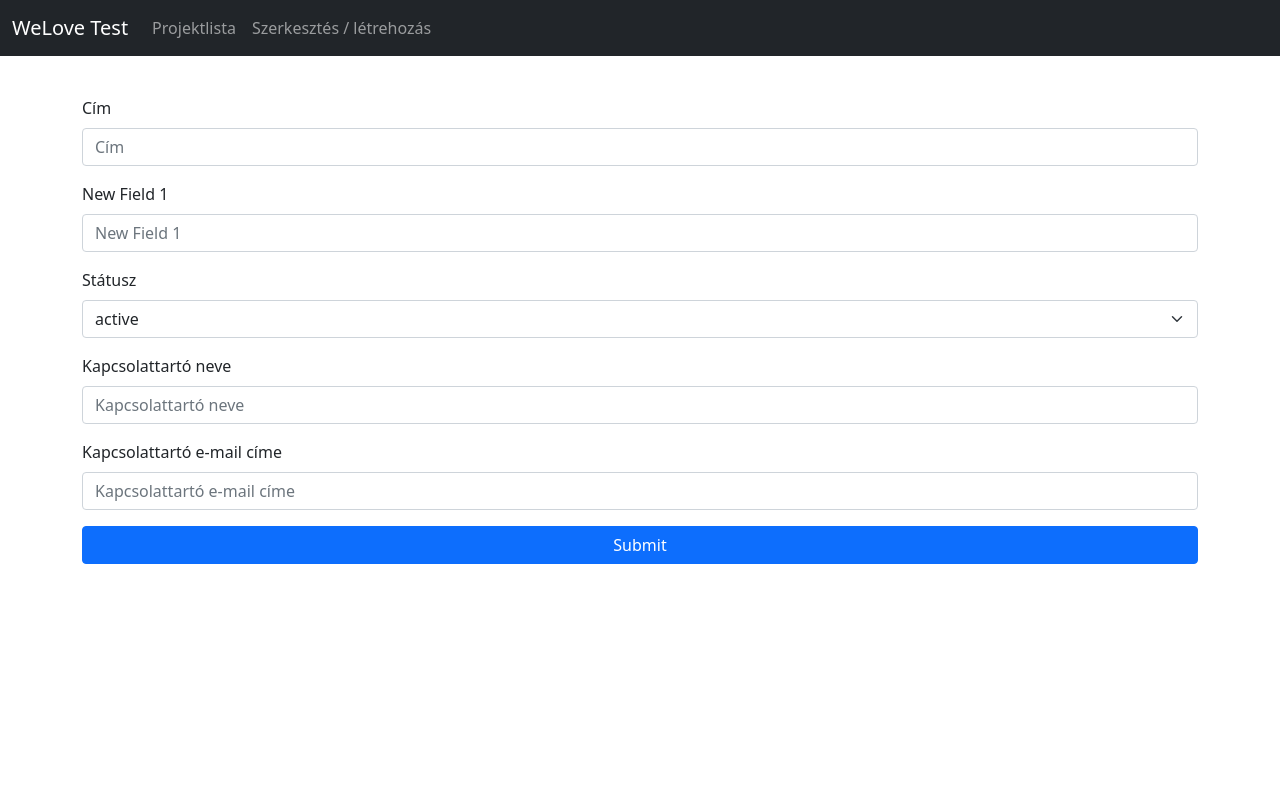
After one commit to harkalygergo/TEST-Project-Management-Software, a PHP site: template templates/edit.html.twig in a window 1280 px wide. The commit adds this page. Run offline with PHP 8.4, Linux system fonts and the light colour scheme; the template is opened without the code that fills it: most values are stand-ins (such as "Sample title", 1, 10 or a date in 2020); some libraries are stand-ins or nearby versions.

Commit message:
project edit form

```diff
--- a/public/index.php
+++ b/public/index.php
@@ -14,8 +14,9 @@ if(isset($_GET['controller']))
     {
         case 'project':
         {
+            $id = isset($_POST['id']) ? $_POST['id'] : $_GET['id'];
             $projectController = new \App\Controller\ProjectController();
-            $projectController->$action($_POST['id']);
+            $projectController->$action($id);
             break;
         }
     }
--- a/src/Controller/ProjectController.php
+++ b/src/Controller/ProjectController.php
@@ -21,6 +21,12 @@ class ProjectController
         return $this->db->getConnection()->query($query)->fetchAll(\PDO::FETCH_ASSOC);
     }
 
+    public function edit()
+    {
+        $app = new AppController();
+        $app->editForm();
+    }
+
     public function delete(int $id)
     {
         $queries = [
--- /dev/null
+++ b/templates/base.html.twig
@@ -0,0 +1,60 @@
+<!doctype html>
+<html lang="hu" class="h-100">
+<head>
+    <meta charset="utf-8">
+    <meta name="viewport" content="width=device-width, initial-scale=1">
+    <title>TEST-Project-Management-Software</title>
+    <link href="https://cdn.jsdelivr.net/npm/bootstrap@5.1.3/dist/css/bootstrap.min.css" rel="stylesheet" integrity="sha384-1BmE4kWBq78iYhFldvKuhfTAU6auU8tT94WrHftjDbrCEXSU1oBoqyl2QvZ6jIW3" crossorigin="anonymous">
+</head>
+<body class="d-flex flex-column h-100">
+
+<header class="pb-5">
+    <nav class="navbar navbar-expand-md navbar-dark fixed-top bg-dark">
+        <div class="container-fluid">
+            <a class="navbar-brand" href="#">WeLove Test</a>
+            <button class="navbar-toggler" type="button" data-bs-toggle="collapse" data-bs-target="#navbarCollapse" aria-controls="navbarCollapse" aria-expanded="false" aria-label="Toggle navigation">
+                <span class="navbar-toggler-icon"></span>
+            </button>
+            <div class="collapse navbar-collapse" id="navbarCollapse">
+                <ul class="navbar-nav me-auto mb-2 mb-md-0">
+                    <li class="nav-item">
+                        <a class="nav-link" aria-current="page" href="#">Projektlista</a>
+                    </li>
+                    <li class="nav-item">
+                        <a class="nav-link" href="#">Szerkesztés / létrehozás</a>
+                    </li>
+                </ul>
+            </div>
+        </div>
+    </nav>
+</header>
+
+{% block main %}{% endblock %}
+
+<footer>
+    <script src="https://cdnjs.cloudflare.com/ajax/libs/jquery/3.6.0/jquery.min.js" integrity="sha512-894YE6QWD5I59HgZOGReFYm4dnWc1Qt5NtvYSaNcOP+u1T9qYdvdihz0PPSiiqn/+/3e7Jo4EaG7TubfWGUrMQ==" crossorigin="anonymous" referrerpolicy="no-referrer"></script>
+    <script>
+        function ajax(url, id)
+        {
+            $.ajax({
+                method: "POST",
+                url: url,
+                data: { id: id }
+            })
+                .done(function(response) {
+                    alert(response);
+                    location.reload();
+                });
+        }
+        function deleteProject(id)
+        {
+            ajax("/?controller=project&action=delete", id);
+        }
+        function editProject(id)
+        {
+	        ajax("/?controller=project&action=edit", id);
+        }
+    </script>
+</footer>
+</body>
+</html>
--- /dev/null
+++ b/templates/edit.html.twig
@@ -0,0 +1,41 @@
+{% extends 'base.html.twig' %}
+
+{% block main %}
+    <main class="flex-shrink-0 pt-5">
+        <div class="container">
+
+            <form id="editProject">
+                <div class="mb-3">
+                    <label class="form-label" for="cim">Cím</label>
+                    <input class="form-control" id="cim" type="text" placeholder="Cím" data-sb-validations="" />
+                </div>
+                <div class="mb-3">
+                    <label class="form-label" for="newField1">New Field 1</label>
+                    <input class="form-control" id="newField1" type="text" placeholder="New Field 1" data-sb-validations="" />
+                </div>
+                <div class="mb-3">
+                    <label class="form-label" for="statusz">Státusz</label>
+                    <select class="form-select" id="statusz" aria-label="Státusz">
+                        {% for status in statuses %}
+                            <option value="{{ status }}">{{ status }}</option>
+                        {% endfor %}
+                    </select>
+                </div>
+                <div class="mb-3">
+                    <label class="form-label" for="kapcsolattartoNeve">Kapcsolattartó neve</label>
+                    <input class="form-control" id="kapcsolattartoNeve" type="text" placeholder="Kapcsolattartó neve" data-sb-validations="" />
+                </div>
+                <div class="mb-3">
+                    <label class="form-label" for="kapcsolattartoEMailCime">Kapcsolattartó e-mail címe</label>
+                    <input class="form-control" id="kapcsolattartoEMailCime" type="text" placeholder="Kapcsolattartó e-mail címe" data-sb-validations="required" />
+                    <div class="invalid-feedback" data-sb-feedback="kapcsolattartoEMailCime:required">Kapcsolattartó e-mail címe is required.</div>
+                </div>
+                <div class="d-grid">
+                    <button class="btn btn-primary" id="submitButton" type="submit">Submit</button>
+                </div>
+            </form>
+
+
+        </div>
+    </main>
+{% endblock %}
```
Also changed, not shown: src/Controller/AppController.php (+8 -0 lines), templates/index.html.twig (+5 -56 lines).
